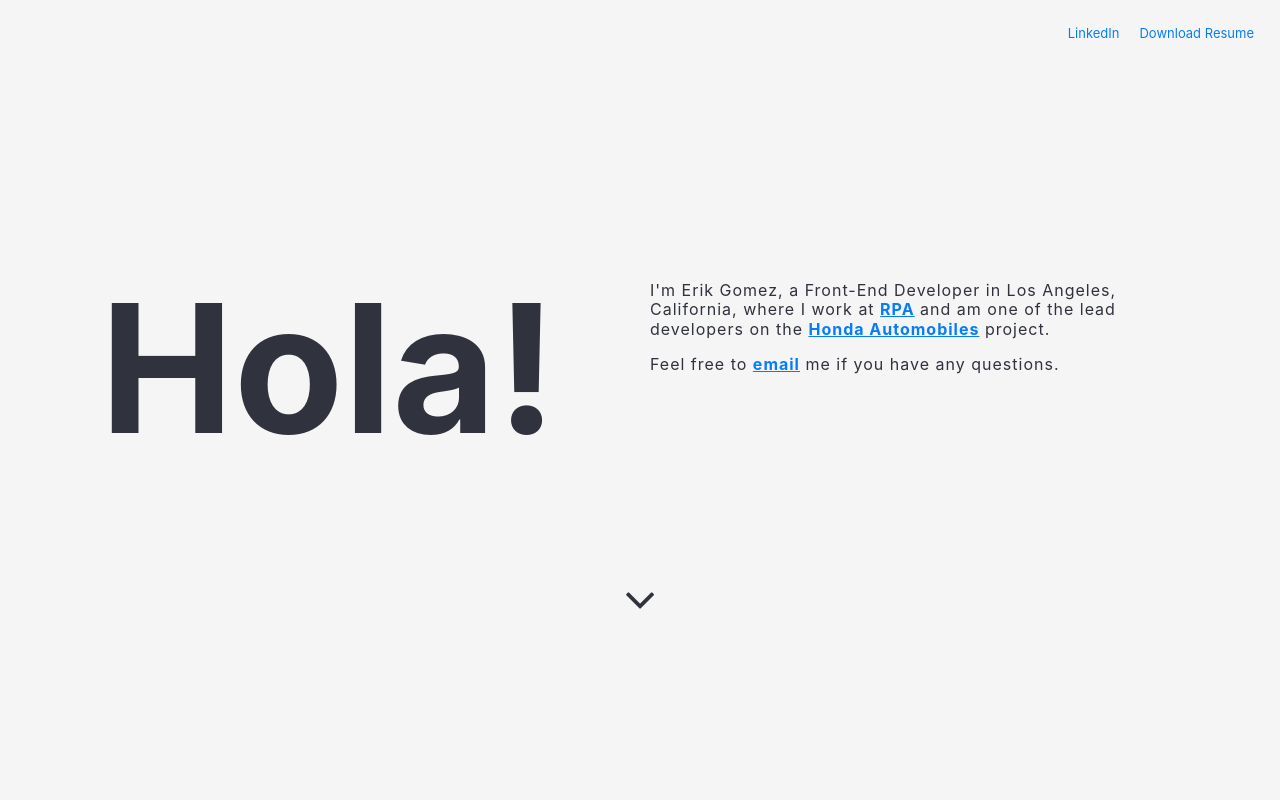
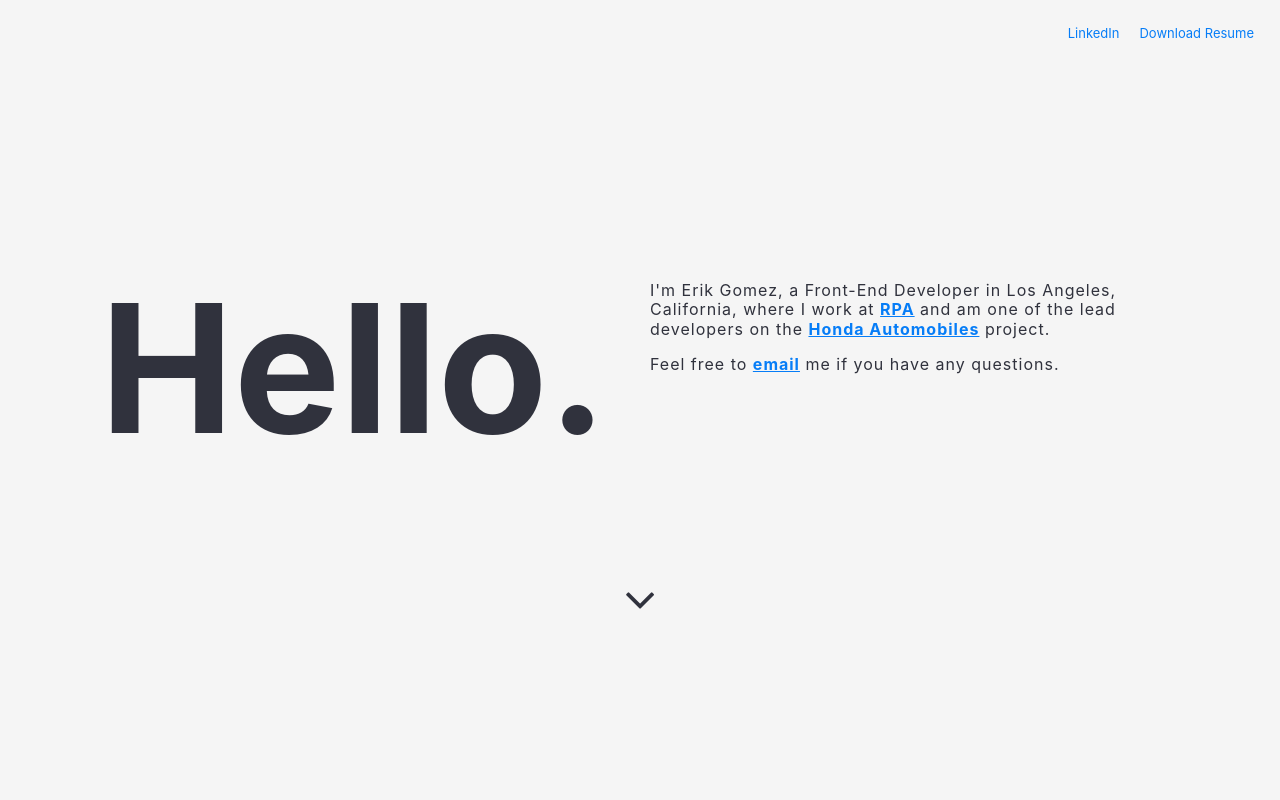
Before and after one commit to erkgmz/react-next, a Next.js app: page / in a window 1280 px wide. Shown: the top 800 px of the page. Built offline with nearby package versions, Linux system fonts and the light colour scheme.

Commit message:
Move <Head> to layout component. Minor copy change on hero

```diff
--- a/components/header.tsx
+++ b/components/header.tsx
@@ -1,20 +1,7 @@
-import React, { useState, useEffect } from 'react';
-import Head from 'next/head';
+import React from 'react';
 
 const Header = () => {
   return (
-    <>
-      <Head>
-        <title>Erik Gomez - Front-End Developer - Los Angeles, CA</title>
-        <link
-          rel="stylesheet"
-          href="https://stackpath.bootstrapcdn.com/font-awesome/4.7.0/css/font-awesome.min.css"
-        />
-        <link
-          rel="stylesheet"
-          href="https://cdnjs.cloudflare.com/ajax/libs/normalize/8.0.1/normalize.min.css"
-        />
-      </Head>
     <nav>
       <ul>
         <li>
@@ -46,7 +33,6 @@ const Header = () => {
         }
       `}</style>
     </nav>
-    </>
   );
 };
 
--- a/components/hero.tsx
+++ b/components/hero.tsx
@@ -12,7 +12,7 @@ const Hero: React.FC = () => {
     <div className="hero">
       <div className="hero-wrapper">
         <div className="col col-left">
-          <h1 className="section-headline">Hola!</h1>
+          <h1 className="section-headline">Hello.</h1>
         </div>
         <div className="col col-right copy-block">
           <p>
--- a/components/layout.tsx
+++ b/components/layout.tsx
@@ -1,9 +1,21 @@
 import Header from './header';
 import Footer from './footer';
+import Head from 'next/head';
 
 const Layout = props => {
   return (
     <>
+      <Head>
+        <title>Erik Gomez - Front-End Developer - Los Angeles, CA</title>
+        <link
+          rel="stylesheet"
+          href="https://stackpath.bootstrapcdn.com/font-awesome/4.7.0/css/font-awesome.min.css"
+        />
+        <link
+          rel="stylesheet"
+          href="https://cdnjs.cloudflare.com/ajax/libs/normalize/8.0.1/normalize.min.css"
+        />
+      </Head>
       <Header />
       {props.children}
       <Footer />
```
Lines whose indentation alone changed are shown as unchanged.
